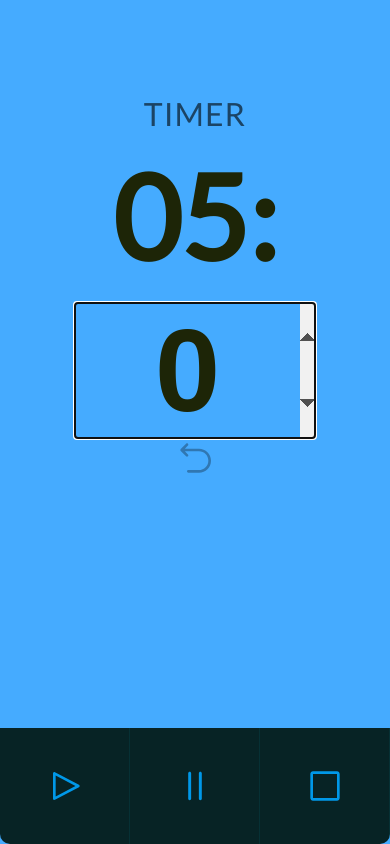
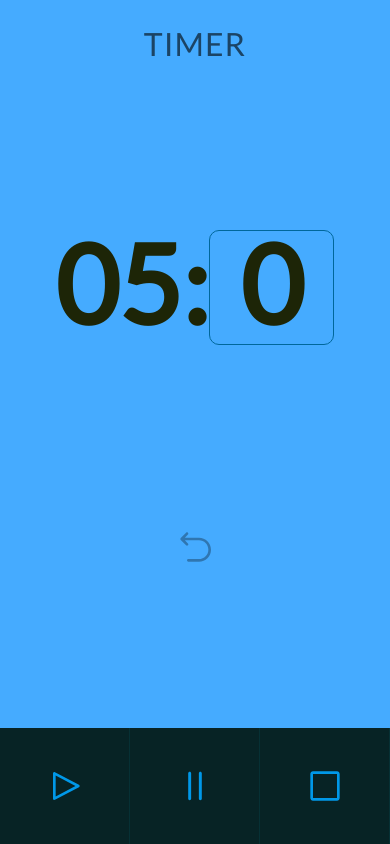
Before and after one commit to snoxlax/Timer-app, a React (Vite) app: page / in a window 390 px wide. Both pictures are taken after a click on the element "00". Built offline with nearby package versions, Linux system fonts and the light colour scheme.

Commit message:
fixed styling

```diff
--- a/src/Card.jsx
+++ b/src/Card.jsx
@@ -77,14 +77,14 @@
                             onBlur={() => setInputMinActiveChange(false)}
                             type="number"
                             placeholder="00"
-                            className="time"
+                            className="timeInput"
                             value={inputMinutes}
                             autoFocus
                         />
                     </>
                 ) : (
                     <>
-                        <span className="time" onClick={() => setInputMinActiveChange(true)}>{inputMinutes >= 10 || inputMinutes.length >= 2 ? inputMinutes : `0${inputMinutes}`}</span>
+                        <span onClick={() => setInputMinActiveChange(true)}>{inputMinutes >= 10 || inputMinutes.length >= 2 ? inputMinutes : `0${inputMinutes}`}</span>
                     </>
                 )}
                 {":"}
@@ -95,14 +95,14 @@
                             onBlur={() => setInputSecActiveChange(false)}
                             type="number"
                             placeholder="00"
-                            className="time"
+                            className="timeInput"
                             value={inputSeconds}
                             autoFocus
                         />
                     </>
                 ) : (
                     <>
-                        <span className="time" onClick={() => setInputSecActiveChange(true)}>{inputSeconds >= 10 || inputSeconds.length >= 2 ? inputSeconds : `0${inputSeconds}`}</span>
+                        <span onClick={() => setInputSecActiveChange(true)}>{inputSeconds >= 10 || inputSeconds.length >= 2 ? inputSeconds : `0${inputSeconds}`}</span>
                     </>
                 )}
 
--- a/src/index.css
+++ b/src/index.css
@@ -7,16 +7,33 @@
     box-sizing: border-box;
 }
 
+/* Chrome, Safari, Edge, Opera */
+input::-webkit-outer-spin-button,
+input::-webkit-inner-spin-button {
+    -webkit-appearance: none;
+    margin: 0;
+}
+
+/* Firefox */
+input[type=number] {
+    -moz-appearance: textfield;
+}
+
 button {
     all: unset;
 }
 
 input {
     background-color: transparent;
-    border: none;
-    display: inline-block;
-    width: auto;
     max-width: 240px;
+    font-family: Lato, sans-serif;
+    font-weight: 600;
+    padding: 1px 1px 1px 1px;
+    margin: 1px 1px 1px 1px;
+    border: 1px solid #00679b;
+    outline: none;
+    max-height: 170px;
+    border-radius: 10px;
 }
 
 body {
@@ -71,18 +88,30 @@
     font-size: 200px;
     font-weight: 600;
     width: 100%;
+    margin-top: auto;
+    margin-bottom: auto;
 }
 
 .time {
     color: #080725;
     font-size: 200px;
     font-weight: 600;
+    padding-bottom: 10px;
+    text-align: center;
+}
+
+.timeInput {
+    color: #1d2507;
+    font-size: 200px;
+    margin-left: 0px;
+    padding-bottom: 10px;
     text-align: center;
 }
 
 .reset-btn {
     cursor: pointer;
     opacity: 0.3;
+    margin-top: 10px;
     transition: all 0.4s;
 }
 
@@ -137,6 +166,12 @@
 }
 
 @media (max-width: 680px) or (max-height: 730px) {
+
+    input {
+        max-width: 125px;
+        max-height: 115px;
+    }
+
     .card {
         width: 100%;
         height: 100%;
@@ -145,9 +180,15 @@
 
     .time {
         color: #1d2507;
-        font-size: 30vw;
+        font-size: 28vw;
         margin-left: 0px;
-        margin-top: 2vh;
+        text-align: center;
+    }
+
+    .timeInput {
+        color: #1d2507;
+        font-size: 28vw;
+        margin-left: 0px;
         text-align: center;
     }
 
@@ -157,11 +198,17 @@
     }
 
     .title {
-        margin-top: 100px;
+        margin-top: 30px;
     }
 
     .buttons {
         border-bottom-left-radius: 0;
         border-bottom-right-radius: 0;
     }
+
+    .button-container {
+        border-bottom-right-radius: 0px;
+        border-bottom-left-radius: 0px;
+    }
+
 }
```
